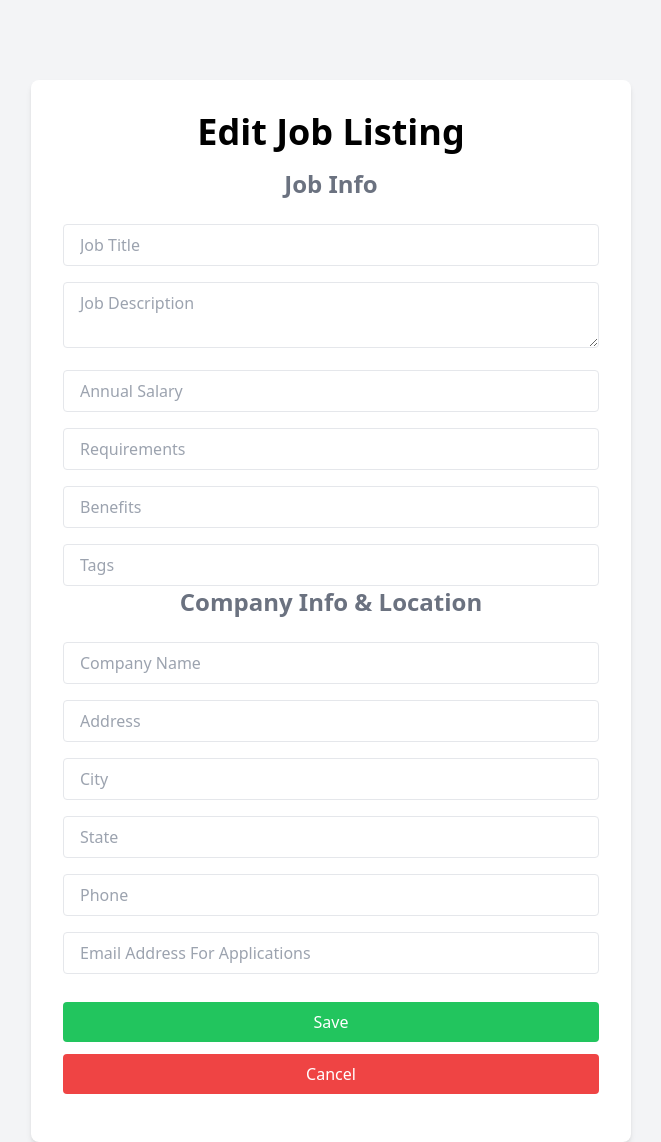
After one commit to Mister-Stan/job-start-php, a PHP site: template App/views/listings/edit.view.php in a window 1280 px wide. The commit adds this page. Shown: the whole page, without its empty margins (309-970 px from the left). Run offline with PHP 8.4, Linux system fonts and the light colour scheme; the template is opened without the code that fills it, so the values that code supplies are empty.

Commit message:
adds flash messages and edit form into the listing controller

```diff
--- /dev/null
+++ b/App/views/listings/edit.view.php
@@ -0,0 +1,60 @@
+<?= loadPartial('navbar') ?>
+<?= loadPartial('head') ?>
+<?= loadPartial('top-banner') ?>
+
+<section class="flex justify-center items-center mt-20">
+    <div class="bg-white p-8 rounded-lg shadow-md w-full md:w-600 mx-6">
+        <h2 class="text-4xl text-center font-bold mb-4">Edit Job Listing</h2>
+        <form method="POST" action="/test-project/workopia/public/listings">
+            <h2 class="text-2xl font-bold mb-6 text-center text-gray-500">Job Info</h2>
+            <?php if (isset($errors)) : ?>
+                <?php foreach ($errors as $error) : ?>
+                    <div class="message bg-red-100 my-3"><?= $error ?></div>
+                <?php endforeach; ?>
+            <?php endif; ?>
+            <div class="mb-4">
+                <input type="text" name="title" placeholder="Job Title" class="w-full px-4 py-2 border rounded focus:outline-none" value="<?= htmlspecialchars($listing->title ?? '') ?>" />
+            </div>
+            <div class="mb-4">
+                <textarea name="description" placeholder="Job Description" class="w-full px-4 py-2 border rounded focus:outline-none"><?= htmlspecialchars($listing->description ?? '') ?></textarea>
+            </div>
+            <div class="mb-4">
+                <input type="text" name="salary" placeholder="Annual Salary" class="w-full px-4 py-2 border rounded focus:outline-none" value="<?= htmlspecialchars($listing->salary ?? '') ?>" />
+            </div>
+            <div class="mb-4">
+                <input type="text" name="requirements" placeholder="Requirements" class="w-full px-4 py-2 border rounded focus:outline-none" value="<?= htmlspecialchars($listing->requirements ?? '') ?>" />
+            </div>
+            <div class="mb-4">
+                <input type="text" name="benefits" placeholder="Benefits" class="w-full px-4 py-2 border rounded focus:outline-none" value="<?= htmlspecialchars($listing->benefits ?? '') ?>" />
+            </div>
+
+            <div class="mb-4">
+                <input type="text" name="tags" placeholder="Tags" class="w-full px-4 py-2 border rounded focus:outline-none" value="<?= htmlspecialchars($listing->tags ?? '') ?>" />
+
+                <h2 class="text-2xl font-bold mb-6 text-center text-gray-500">Company Info & Location</h2>
+                <div class="mb-4">
+                    <input type="text" name="company" placeholder="Company Name" class="w-full px-4 py-2 border rounded focus:outline-none" value="<?= htmlspecialchars($listing->company ?? '') ?>" />
+                </div>
+                <div class="mb-4">
+                    <input type="text" name="address" placeholder="Address" class="w-full px-4 py-2 border rounded focus:outline-none" value="<?= htmlspecialchars($listing->address ?? '') ?>" />
+                </div>
+                <div class="mb-4">
+                    <input type="text" name="city" placeholder="City" class="w-full px-4 py-2 border rounded focus:outline-none" value="<?= htmlspecialchars($listing->city ?? '') ?>" />
+                </div>
+                <div class="mb-4">
+                    <input type="text" name="state" placeholder="State" class="w-full px-4 py-2 border rounded focus:outline-none" value="<?= htmlspecialchars($listing->state ?? '') ?>" />
+                </div>
+                <div class="mb-4">
+                    <input type="text" name="phone" placeholder="Phone" class="w-full px-4 py-2 border rounded focus:outline-none" value="<?= htmlspecialchars($listing->phone ?? '') ?>" />
+                </div>
+                <div class="mb-4">
+                    <input type="email" name="email" placeholder="Email Address For Applications" class="w-full px-4 py-2 border rounded focus:outline-none" value="<?= htmlspecialchars($listing->email ?? '') ?>" />
+                </div>
+                <button class="w-full bg-green-500 hover:bg-green-600 text-white px-4 py-2 my-3 rounded focus:outline-none">Save</button>
+                <a href="/listings/<?= $listing->id ?>" class="block text-center w-full bg-red-500 hover:bg-red-600 text-white px-4 py-2 rounded focus:outline-none">Cancel</a>
+        </form>
+    </div>
+</section>
+
+<!-- Post a Job Form Box -->
+<?= loadPartial('footer') ?>
--- a/App/views/listings/show.view.php
+++ b/App/views/listings/show.view.php
@@ -10,7 +10,7 @@
                 Back To Listings
             </a>
             <div class="flex space-x-4 ml-4">
-                <a href="/edit" class="px-4 py-2 bg-blue-500 hover:bg-blue-600 text-white rounded">Edit</a>
+                <a href="/test-project/workopia/public/listings/edit/<?= $listing->id ?>" class="px-4 py-2 bg-blue-500 hover:bg-blue-600 text-white rounded">Edit</a>
                 <!-- Delete Form -->
                 <form method="POST">
                     <input type="hidden" name="_method" value="DELETE">
--- a/public/css/style.css
+++ b/public/css/style.css
@@ -33,6 +33,7 @@
 5. Use the user's configured `sans` font-feature-settings by default.
 6. Use the user's configured `sans` font-variation-settings by default.
 */
+
 
 html {
   line-height: 1.5;
--- a/routes.php
+++ b/routes.php
@@ -2,6 +2,9 @@
 $router->get('/', 'HomeController@index');
 $router->get('/listings', 'ListingController@index');
 $router->get('/listings/create', 'ListingController@create');
+$router->get('/listings/edit/{id}', 'ListingController@edit');
 $router->get('/listings/{id}', 'ListingController@show');
+
 $router->post('/listings', 'ListingController@store');
+$router->put('/listings/{id}', 'ListingController@update');
 $router->delete('/listings/{id}', 'ListingController@destroy');
```
Also changed, not shown: App/controllers/ListingController.php (+37 -10 lines), App/views/listings/index.view.php (+23 -18 lines), App/views/partials/message.php (added, +13 -0 lines), public/index.php (+1 -7 lines).
